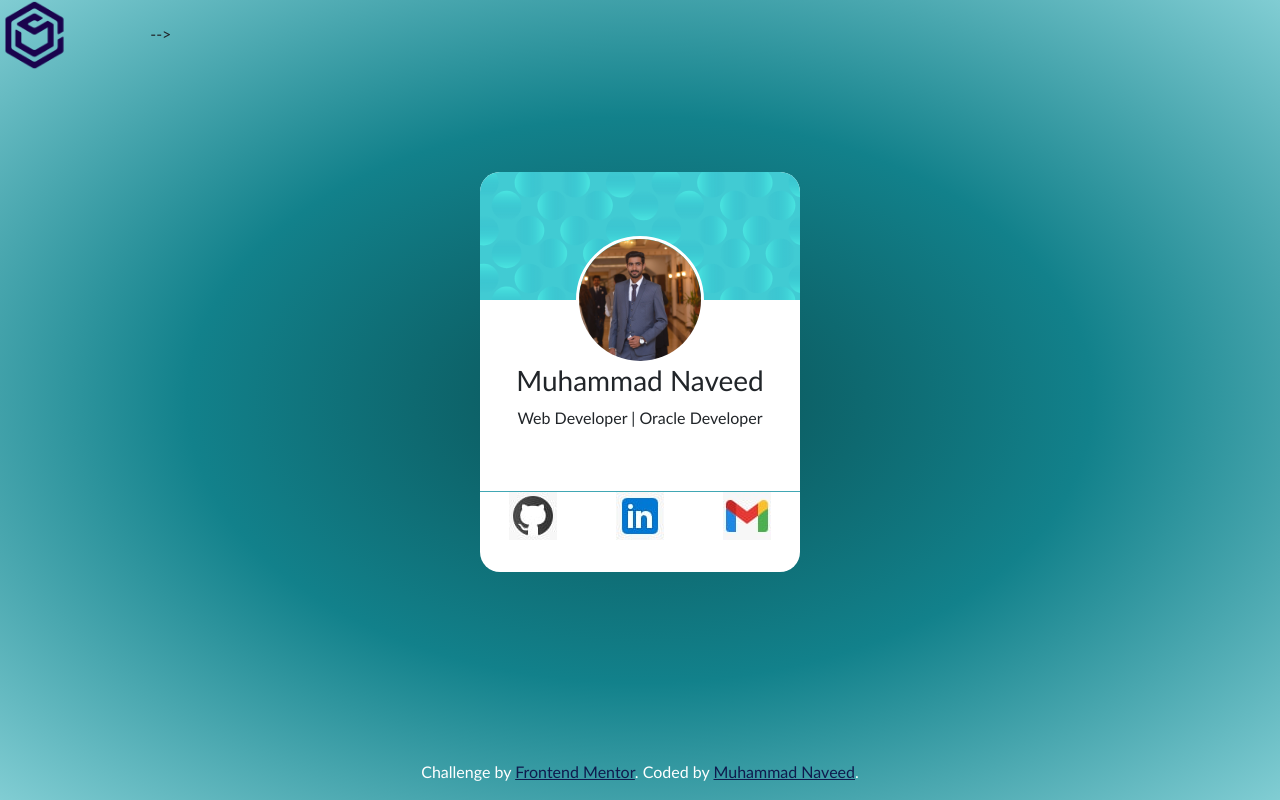
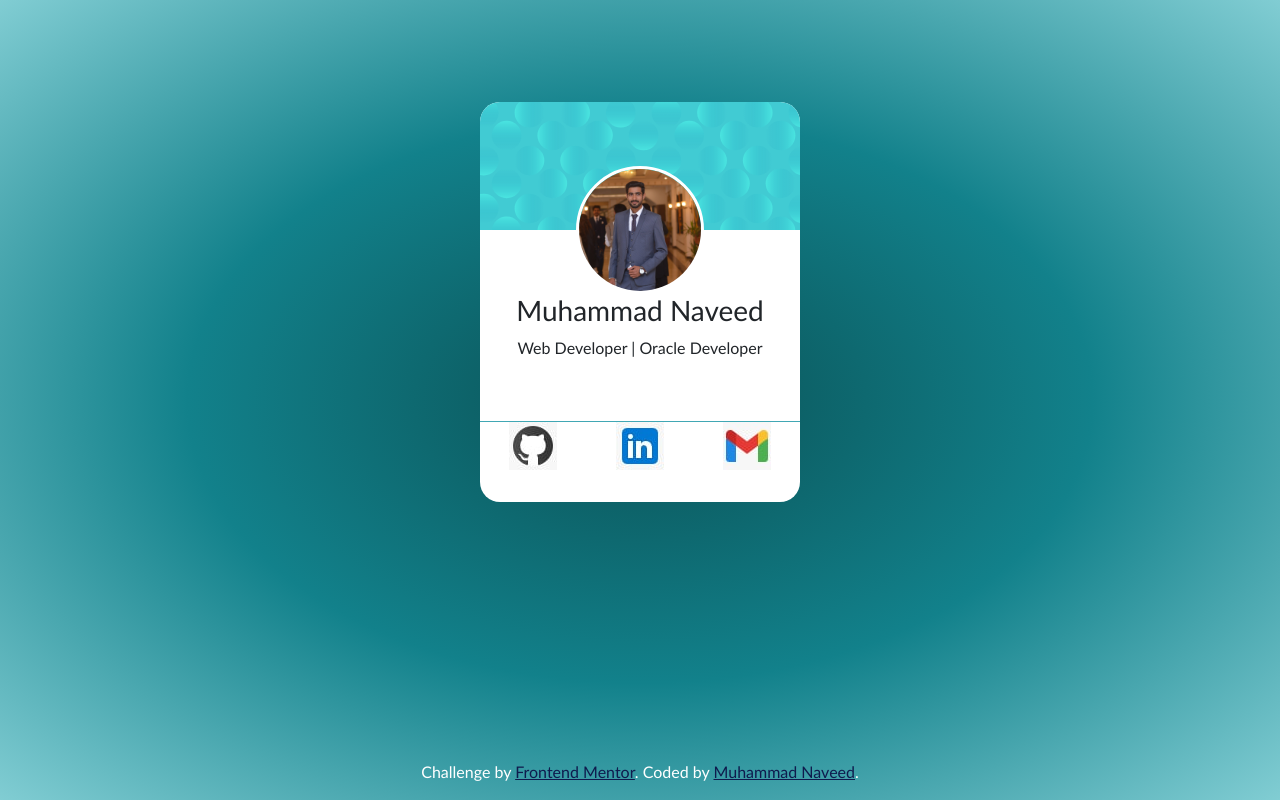
Before and after one commit to M-Naveed-Ashraf/NaveedCardPractice.github.io, a plain HTML site: page index.html in a window 1280 px wide. Drawn offline with nearby package versions, Linux system fonts and the light colour scheme.

Commit message:
Update index.html

```diff
--- a/index.html
+++ b/index.html
@@ -22,9 +22,9 @@
 <body>
 <!--  <header>
         <nav class="navbar navbar-expand-lg navbar-light bg-light">
-            <div class="container-fluid">
+            <div class="container-fluid"> -->
                 <!-- brand Logo -->
-                <a class="navbar-brand" href="#"><img src="./images/Purple Modern Technology & Gaming Logo (2).png" alt="Brand Logo" width="70px"></a>
+<!--                 <a class="navbar-brand" href="#"><img src="./images/Purple Modern Technology & Gaming Logo (2).png" alt="Brand Logo" width="70px"></a>
                 <button class="navbar-toggler" type="button" data-bs-toggle="collapse" data-bs-target="#navbarNavAltMarkup" aria-controls="navbarNavAltMarkup" aria-expanded="false" aria-label="Toggle navigation">
                 <span class="navbar-toggler-icon"></span>
                 </button>
```
